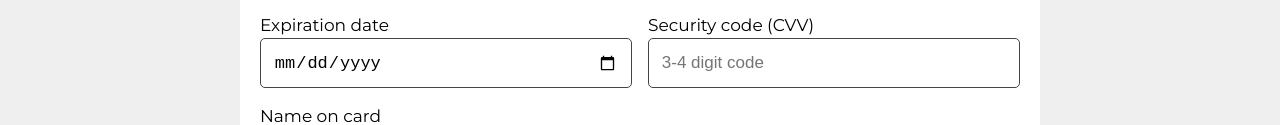
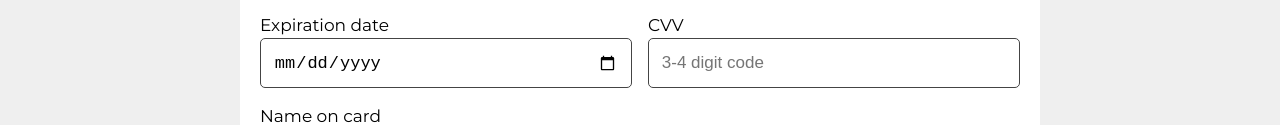
Before and after one commit to Kpakima/BestBuy, a plain HTML site: page credit-card.html in a window 1280 px wide. Shown: the part 246-371 px from the top of the page. Drawn offline with Linux system fonts and the light colour scheme.

Commit message:
Update credit-card.html

```diff
--- a/credit-card.html
+++ b/credit-card.html
@@ -50,7 +50,7 @@
           </div>
           <div class="security-code-container">
             <label for="cvv-code-ph"
-              >Security code (CVV)<br />
+              >CVV<br />
               <input
                 type="tel"
                 placeholder="3-4 digit code"
```
